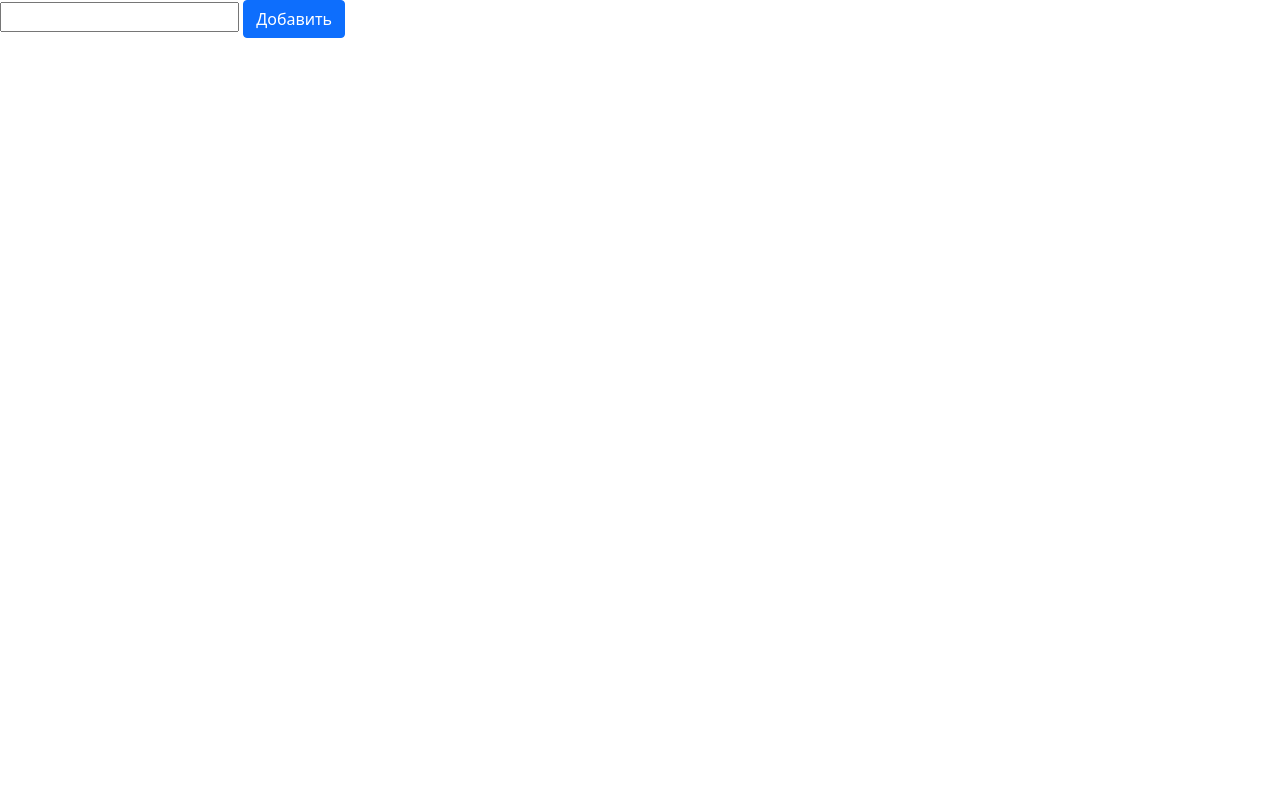
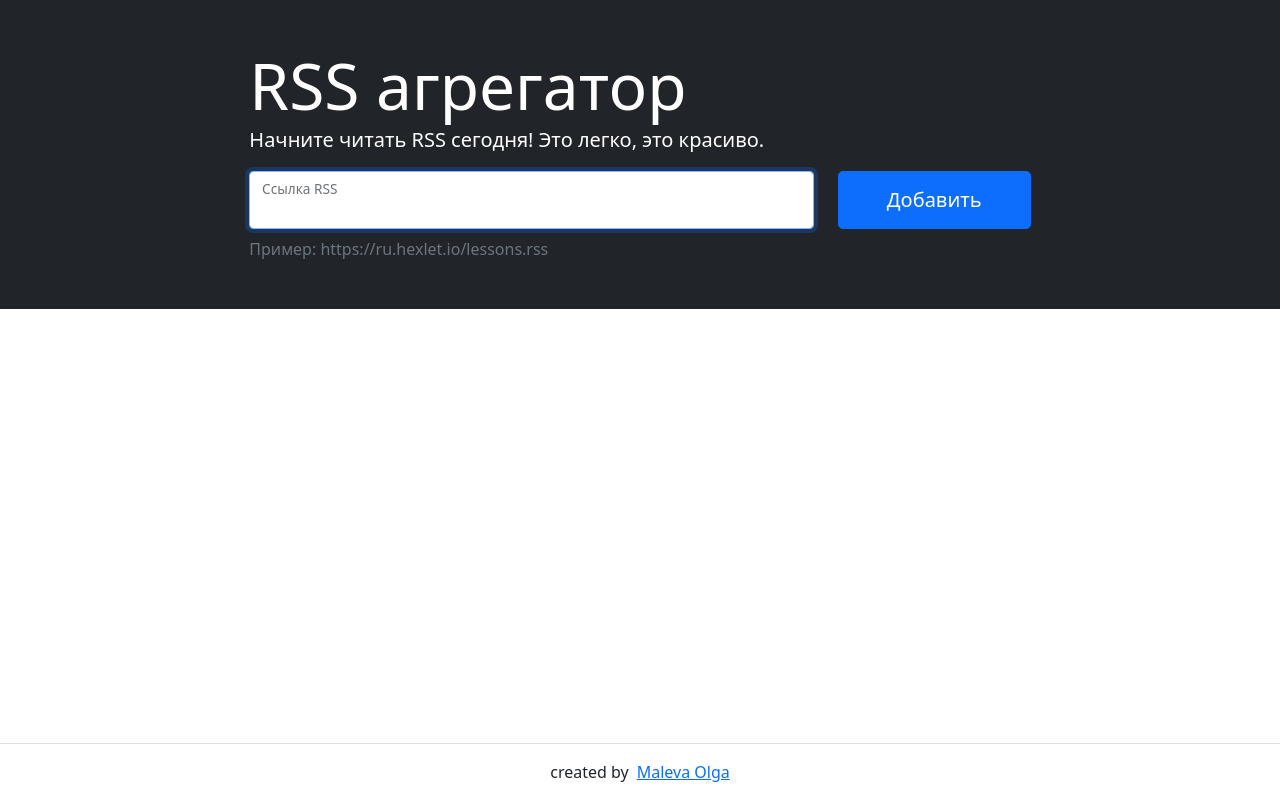
Before and after one commit to malevka/frontend-project-lvl3, a website built with webpack: page template.html in a window 1280 px wide. Built offline with nearby package versions, Linux system fonts and the light colour scheme.

Commit message:
add styles  + makefile

```diff
--- a/src/index.js
+++ b/src/index.js
@@ -1 +1 @@
-import "bootstrap/dist/css/bootstrap.min.css";
+import "./styles.scss";
--- /dev/null
+++ b/src/styles.scss
@@ -0,0 +1 @@
+@import "~bootstrap/scss/bootstrap";
--- a/template.html
+++ b/template.html
@@ -1,12 +1,41 @@
 <!DOCTYPE html>
+
 <head>
   <meta charset="utf-8">
   <meta name="viewport" content="width=device-width, initial-scale=1">
   <title>Hexlet Frontend Project</title>
 </head>
-<body>
-  <form>
-    <input/>
-    <button class="btn btn-primary">Добавить</button>
-  </form>
+
+<body class="d-flex flex-column min-vh-100">
+  <main class="flex-grow-1">
+    <section class="container-fluid bg-dark p-5">
+      <div class="row">
+        <div class="col-md-10 col-lg-8 mx-auto text-white">
+          <h1 class="display-3 mb-0">RSS агрегатор</h1>
+          <p class="lead">Начните читать RSS сегодня! Это легко, это красиво.</p>
+          <form class="rss-form text-body">
+            <div class="row">
+              <div class="col">
+                <div class="form-floating">
+                  <input autofocus required class="w-100 form-control" id="url-input" placeholder="Ссылка RSS"
+                    autocomplete="off">
+                  <label for="url-input">Ссылка RSS</label>
+                </div>
+              </div>
+              <div class="col-auto">
+                <button type="submit" class="h-100 btn btn-lg btn-primary px-sm-5">Добавить</button>
+              </div>
+            </div>
+
+          </form>
+          <p class="mt-2 mb-0 text-muted">Пример: https://ru.hexlet.io/lessons.rss</p>
+        </div>
+      </div>
+    </section>
+  </main>
+
+  <footer class="d-flex justify-content-center align-items-center border-top py-3">
+    <p class="m-0 me-2">created by</p>
+    <a href="https://ru.hexlet.io/u/user-8c6ab267582cfaef">Maleva Olga</a>
+  </footer>
 </body>
--- a/webpack.config.js
+++ b/webpack.config.js
@@ -6,8 +6,35 @@ module.exports = {
   module: {
     rules: [
       {
-        test: /\.css$/,
-        use: ["style-loader", "css-loader"]
+        test: /\.(scss)$/,
+        use: [
+          {
+            // inject CSS to page
+            loader: "style-loader"
+          },
+          {
+            // translates CSS into CommonJS modules
+            loader: "css-loader"
+          },
+          {
+            // Run postcss actions
+            loader: "postcss-loader",
+            options: {
+              // `postcssOptions` is needed for postcss 8.x;
+              // if you use postcss 7.x skip the key
+              postcssOptions: {
+                // postcss plugins, can be exported to postcss.config.js
+                plugins: function () {
+                  return [require("autoprefixer")];
+                }
+              }
+            }
+          },
+          {
+            // compiles Sass to CSS
+            loader: "sass-loader"
+          }
+        ]
       }
     ]
   }
```
Also changed, not shown: package.json (+6 -1 lines), 2 other files.
